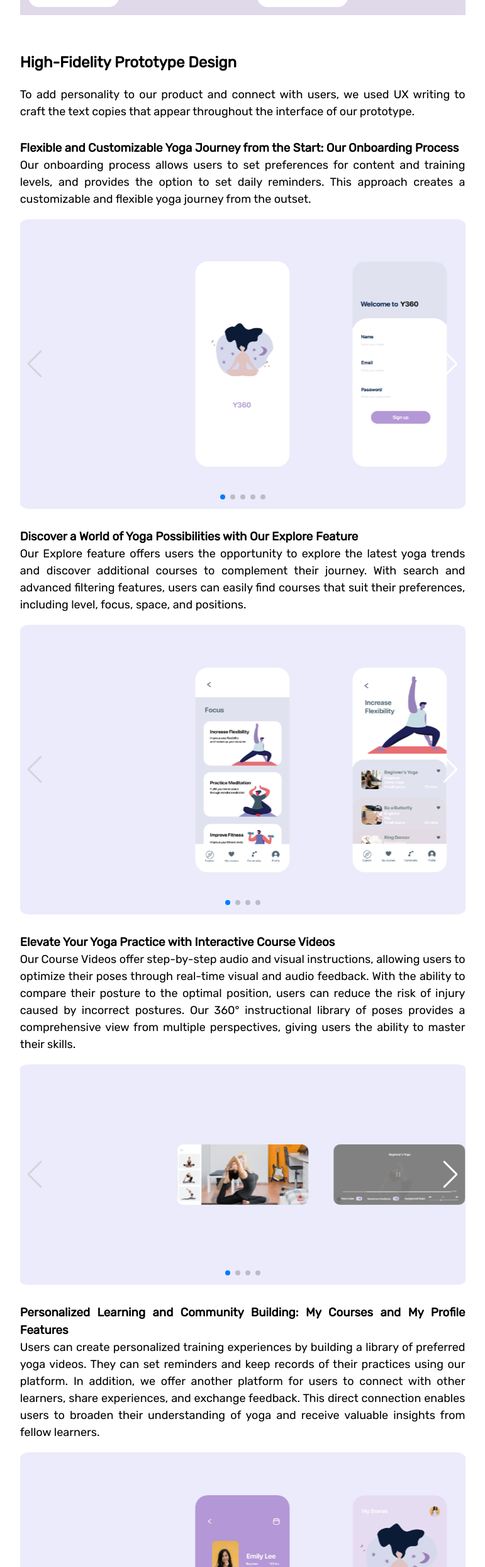
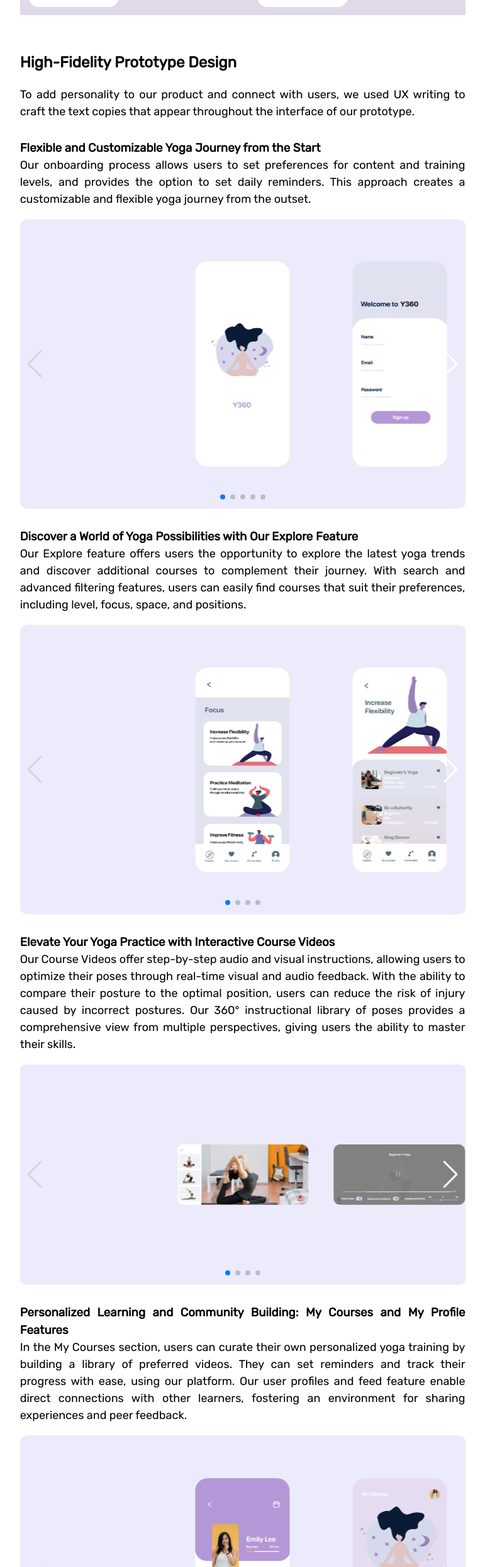
Before and after one commit to ariel-chiahsun/HCI-yoga-app, a plain HTML site: page human-computer-interaction-main/hci-portfolio-em/index.html in a window 1280 px wide. Shown: the part 5412-7900 px from the top of the page at 63% size, without its empty margins (228-999 px from the left). Drawn offline with nearby package versions, Linux system fonts and the light colour scheme.

Commit message:
Update index.html

```diff
--- a/human-computer-interaction-main/hci-portfolio-em/index.html
+++ b/human-computer-interaction-main/hci-portfolio-em/index.html
@@ -79,10 +79,9 @@
           <h1 id='intro_title'>Project Overview</h1>
           <p id='intro_txt'>
             Y360 is an augmented reality (AR) yoga app designed to provide immersive 360° video courses, offering new experiences for yoga practitioners. With the recent pandemic, the way people learn yoga has changed dramatically, resulting in an increasing number of individuals opting for home-based yoga practice instead of attending physical classes. Y360 aims to address the challenges of remote yoga learning by introducing an interactive learning environment that offers personalized training courses using action-recognition systems.
-The main contributions of the project are summarized as follows:
+            <br> The main contributions of the project are summarized as follows:
             <ul>
-                    <li>Created an AR interface that utilizes 360° video technology to simulate the feeling of attending physical yoga classes
-</li>
+                    <li>Created an AR interface that utilizes 360° video technology to simulate the feeling of attending physical yoga classes</li>
                     <li>Integrated action-recognition technology to provide real-time feedback and improve users' posture and technique</li>
                     <li>Created personalized training courses that adapt to the user's skill level and meet their individual needs</li>
 
@@ -224,7 +223,7 @@ The main contributions of the project are summarized as follows:
 
               <h2>High-Fidelity Prototype Design</h2>
               <p>To add personality to our product and connect with users, we used UX writing to craft the text copies that appear throughout the interface of our prototype. </p>
-              <h3>Flexible and Customizable Yoga Journey from the Start: Our Onboarding Process</h3>
+              <h3>Flexible and Customizable Yoga Journey from the Start</h3>
               <p>Our onboarding process allows users to set preferences for content and training levels, and provides the option to set daily reminders. This approach creates a customizable and flexible yoga journey from the outset.</p>
 
                <!-- Swiper -->
@@ -305,7 +304,7 @@ The main contributions of the project are summarized as follows:
                 <!-- Swiper ending -->
 
                 <h3>Personalized Learning and Community Building: My Courses and My Profile Features</h3>
-                <p>Users can create personalized training experiences by building a library of preferred yoga videos. They can set reminders and keep records of their practices using our platform. In addition, we offer another platform for users to connect with other learners, share experiences, and exchange feedback. This direct connection enables users to broaden their understanding of yoga and receive valuable insights from fellow learners.</p>
+                <p>In the My Courses section, users can curate their own personalized yoga training by building a library of preferred videos. They can set reminders and track their progress with ease, using our platform. Our user profiles and feed feature enable direct connections with other learners, fostering an environment for sharing experiences and peer feedback.</p>
 
 
                   <!-- Swiper -->
```
